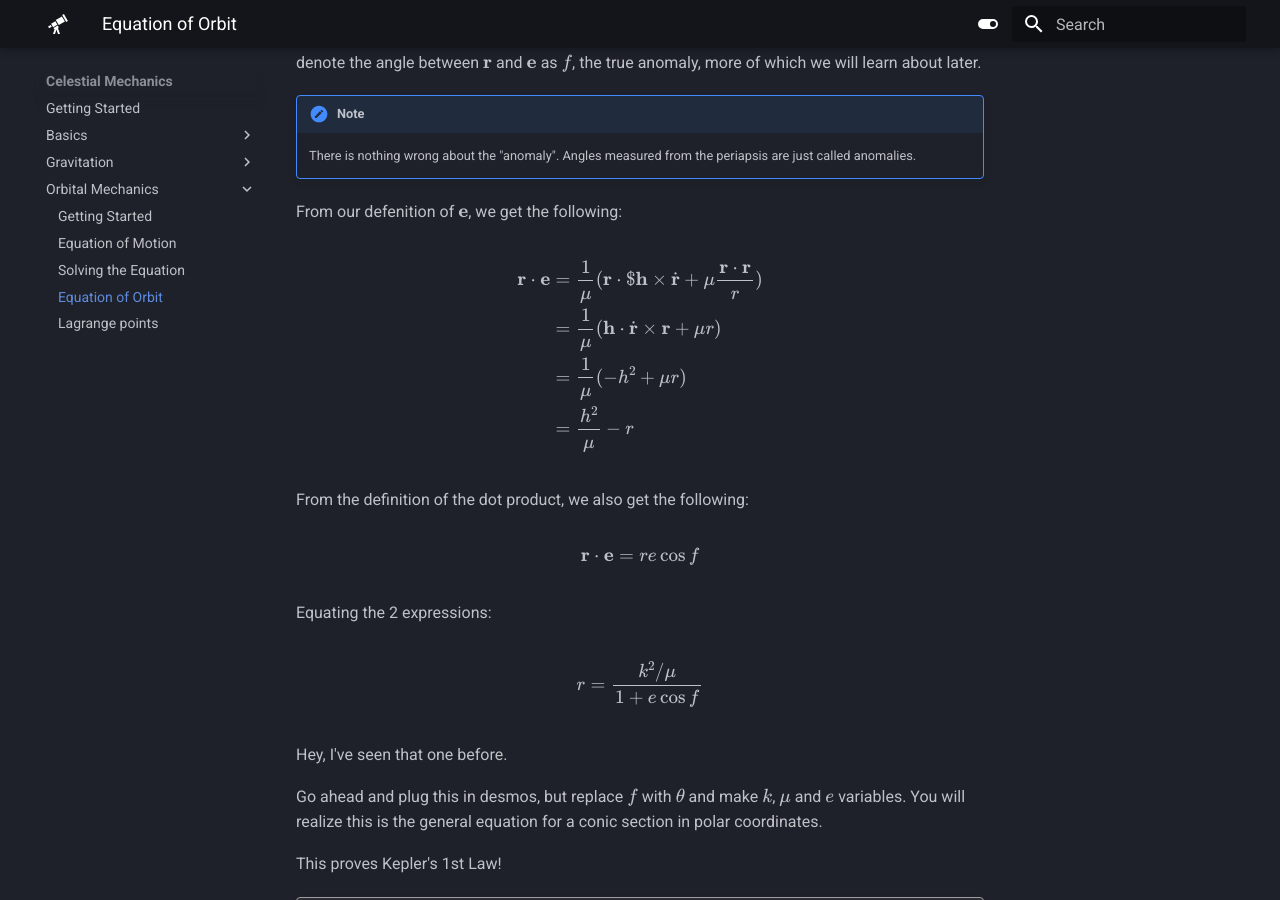
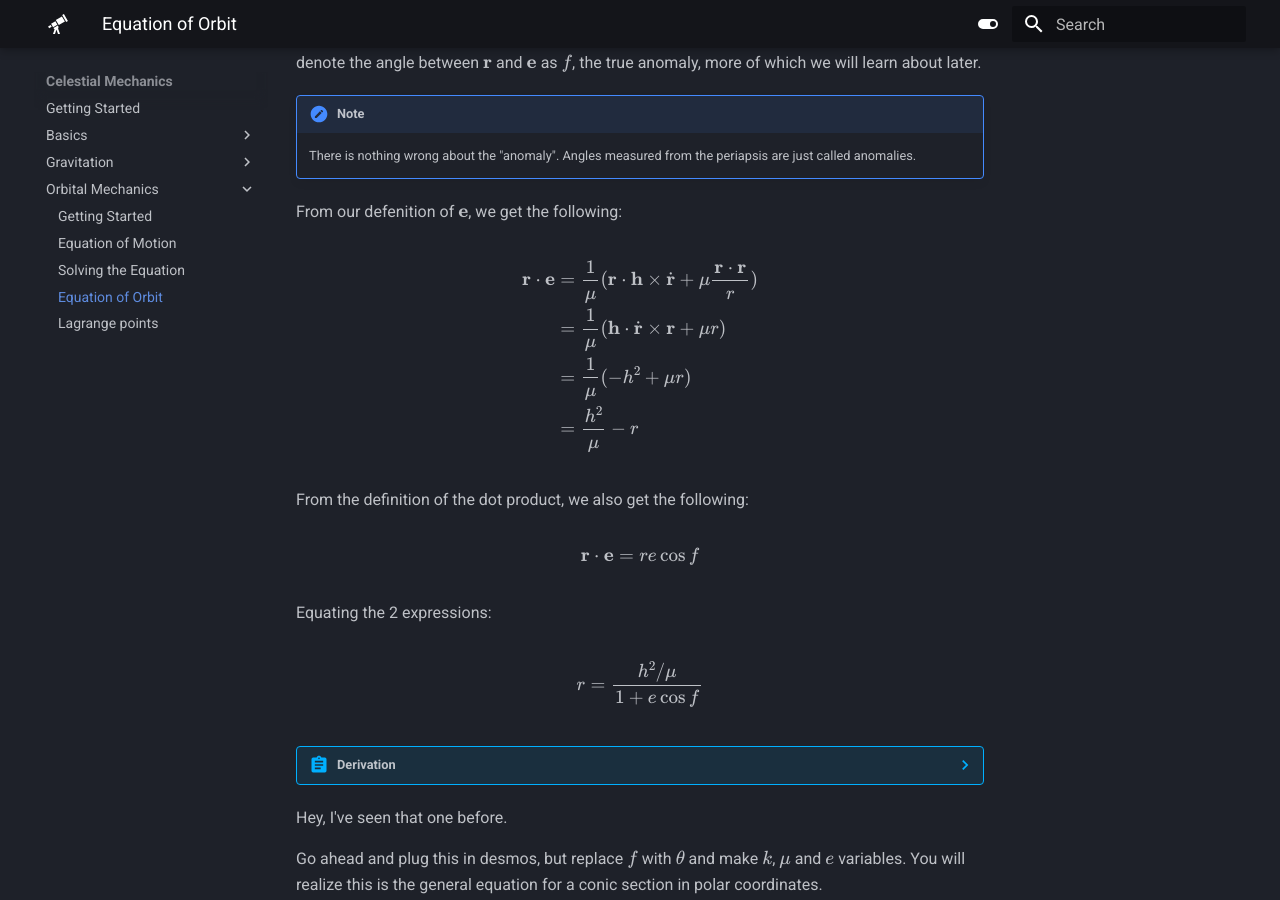
Before and after one commit to nushastro/website, an MkDocs documentation site: the page built from docs/celestial/mechanics/eqn_of_orbit.md, in a window 1280 px wide and 900 px high, scrolled down 245 px. Built offline with MkDocs 1.6.1 and Material for MkDocs 9.7.7, drawn with Linux system fonts in a browser that asks for light colours; some of the changed lines change nothing that is shown.

Commit message:
fixed error and added derivation

```diff
--- a/docs/celestial/mechanics/eqn_of_orbit.md
+++ b/docs/celestial/mechanics/eqn_of_orbit.md
@@ -12,7 +12,7 @@
 
 $$
 \begin{align*}
-\textbf{r} \cdot \textbf{e} &= \frac{1}{\mu} (\textbf{r} \cdot $\textbf{h}\times \dot{\textbf{r}}+\mu \frac{\textbf{r}\cdot \textbf{r}}{r})\\
+\textbf{r} \cdot \textbf{e} &= \frac{1}{\mu} (\textbf{r} \cdot \textbf{h}\times \dot{\textbf{r}}+\mu \frac{\textbf{r}\cdot \textbf{r}}{r})\\
 &= \frac{1}{\mu} (\textbf{h}\cdot \dot{\textbf{r}}\times \textbf{r}+\mu r)\\
 &= \frac{1}{\mu} (-h^2 + \mu r)\\
 &= \frac{h^2}{\mu}-r
@@ -25,7 +25,20 @@
 
 Equating the 2 expressions:
 
-$$r=\frac{k^2/\mu}{1+e \cos{f}}$$
+$$r=\frac{h^2/\mu}{1+e \cos{f}}$$
+
+??? Abstract "Derivation"
+
+    Equating $\textbf{r} \cdot \textbf{e}$
+
+    $$
+    \begin{align*}
+    \frac{h^2}{\mu} - r &= re\cos f\\
+    \frac{h^2}{\mu} &= re\cos f + r\\
+    \frac{h^2}{\mu} &= r(1+e\cos f)\\
+    r &= \frac{h^2/\mu}{1+e \cos{f}}
+    \end{align*}
+    $$
 
 Hey, I've seen that one before.
 
```
